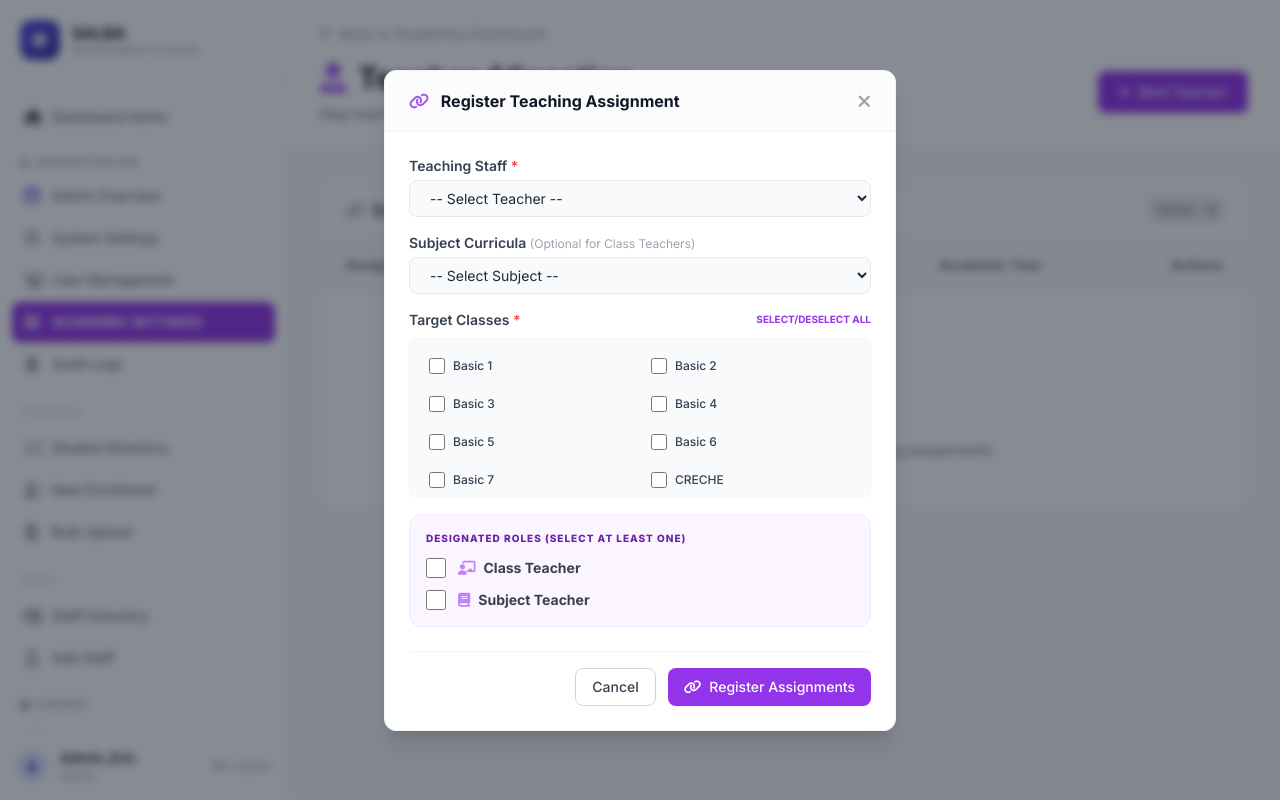
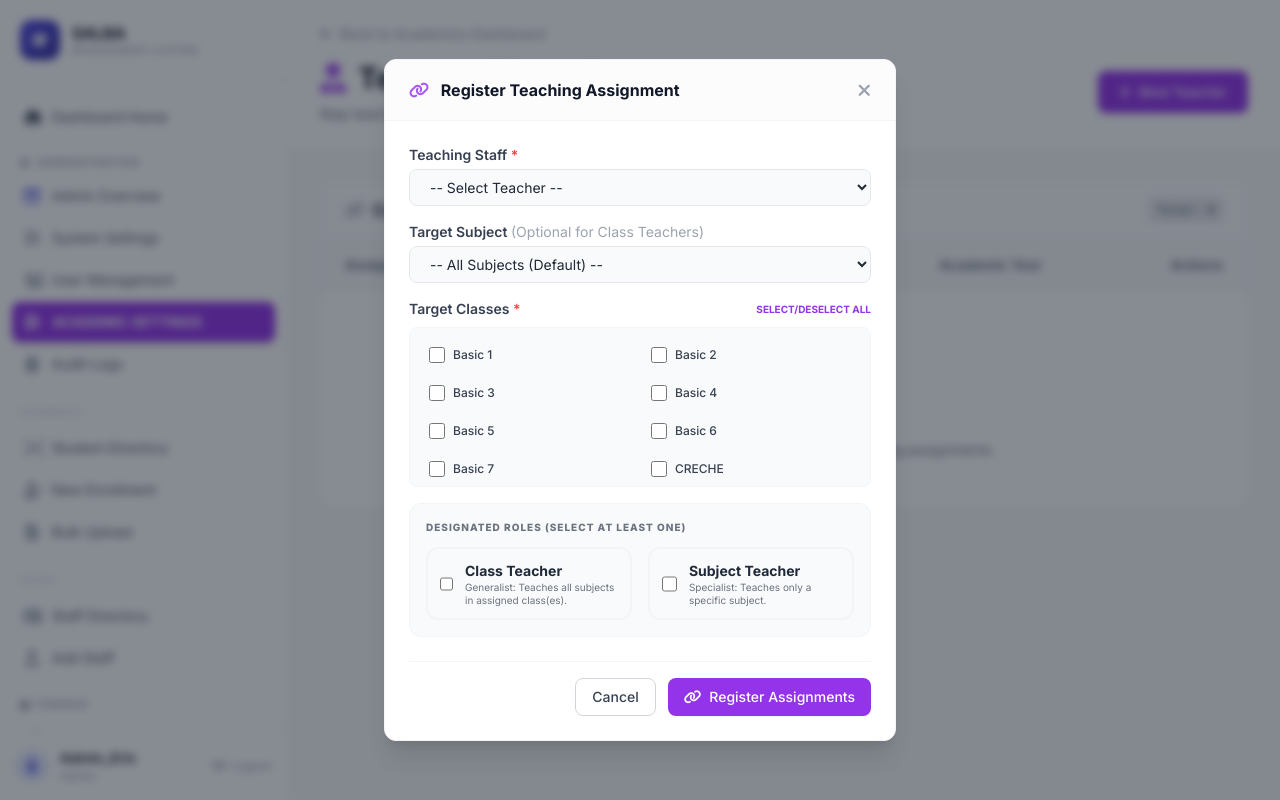
Before and after one commit to EricBaidoo/Salba-Account-System, a PHP site: page /pages/academics/teacher_allocation.php in a window 1280 px wide, after a click on "Bind Teacher". Run offline with PHP 8.4, Linux system fonts and the light colour scheme; a user stored in the database is signed in; data comes from the database, SQL or seed files in the repository; data that the repository does not hold is empty; some libraries are stand-ins or nearby versions.

```diff
--- a/pages/academics/teacher_allocation.php
+++ b/pages/academics/teacher_allocation.php
@@ -271,13 +271,14 @@ if(empty($classes_list)) {
                             ?>
                         </select>
                     </div>
-                    <div>
-                        <label class="block text-sm font-semibold text-gray-700 mb-1">Subject Curricula <span class="text-xs text-gray-400 font-normal">(Optional for Class Teachers)</span></label>
+                    <div id="subject_selection_group">
+                        <label class="block text-sm font-semibold text-gray-700 mb-1">Target Subject <span id="subject_req_indicator"></span></label>
                         <select name="subject_id" id="subject_select" class="w-full px-4 py-2 border border-gray-200 rounded-lg text-sm bg-gray-50 focus:bg-white focus:outline-none focus:ring-2 focus:ring-purple-500 transition-colors">
-                            <option value="">-- Select Subject --</option>
+                            <option value="0">-- All Subjects (Default) --</option>
                             <?php
-                            if ($subjects) {
-                                while ($sub = $subjects->fetch_assoc()) {
+                            $subjects_res = $conn->query("SELECT id, name as subject_name FROM subjects ORDER BY name");
+                            if ($subjects_res) {
+                                while ($sub = $subjects_res->fetch_assoc()) {
                                     echo '<option value="' . $sub['id'] . '">' . htmlspecialchars($sub['subject_name']) . '</option>';
                                 }
                             }
@@ -299,20 +300,22 @@ if(empty($classes_list)) {
                         </div>
                     </div>
 
-                    <div class="bg-purple-50 p-4 rounded-xl border border-purple-100 space-y-3">
-                        <p class="text-[10px] font-black text-purple-800 uppercase tracking-widest mb-2">Designated Roles (Select at least one)</p>
-                        <div class="flex flex-col gap-3">
-                            <label class="flex items-center gap-3 cursor-pointer group">
-                                <input type="checkbox" name="is_class_teacher" class="w-5 h-5 rounded border-purple-300 text-purple-600 focus:ring-purple-500 cursor-pointer">
-                                <span class="text-sm font-bold text-gray-700 group-hover:text-purple-700 transition-colors flex items-center gap-2">
-                                    <i class="fas fa-chalkboard-user text-purple-400"></i> Class Teacher
-                                </span>
+                    <div class="bg-gray-50 p-4 rounded-xl border border-gray-100 space-y-3">
+                        <p class="text-[10px] font-black text-gray-500 uppercase tracking-widest mb-2">Designated Roles (Select at least one)</p>
+                        <div class="grid grid-cols-2 gap-4">
+                            <label class="flex items-center gap-3 p-3 rounded-xl border-2 border-gray-100 cursor-pointer hover:bg-purple-50 hover:border-purple-200 transition-all group role-checkbox-container" data-role="class">
+                                <input type="checkbox" name="is_class_teacher" id="is_class_teacher" class="w-5 h-5 rounded border-gray-300 text-purple-600 focus:ring-purple-500">
+                                <div>
+                                    <span class="block text-sm font-bold text-gray-800">Class Teacher</span>
+                                    <span class="block text-[10px] text-gray-500 leading-tight">Generalist: Teaches all subjects in assigned class(es).</span>
+                                </div>
                             </label>
-                            <label class="flex items-center gap-3 cursor-pointer group">
-                                <input type="checkbox" name="is_subject_teacher" class="w-5 h-5 rounded border-purple-300 text-purple-600 focus:ring-purple-500 cursor-pointer">
-                                <span class="text-sm font-bold text-gray-700 group-hover:text-purple-700 transition-colors flex items-center gap-2">
-                                    <i class="fas fa-book text-purple-400"></i> Subject Teacher
-                                </span>
+                            <label class="flex items-center gap-3 p-3 rounded-xl border-2 border-gray-100 cursor-pointer hover:bg-blue-50 hover:border-blue-200 transition-all group role-checkbox-container" data-role="subject">
+                                <input type="checkbox" name="is_subject_teacher" id="is_subject_teacher" class="w-5 h-5 rounded border-gray-300 text-blue-600 focus:ring-blue-500">
+                                <div>
+                                    <span class="block text-sm font-bold text-gray-800">Subject Teacher</span>
+                                    <span class="block text-[10px] text-gray-500 leading-tight">Specialist: Teaches only a specific subject.</span>
+                                </div>
                             </label>
                         </div>
                     </div>
@@ -331,17 +334,36 @@ if(empty($classes_list)) {
     </div>
 
     <script>
-        // Dynamic Validation: Require subject only if 'Subject Teacher' is checked
+        const subjectCheck = document.getElementById('is_subject_teacher');
+        const classCheck = document.getElementById('is_class_teacher');
         const subjectSelect = document.getElementById('subject_select');
-        const subjectCheck = document.querySelector('input[name="is_subject_teacher"]');
+        const subjectIndicator = document.getElementById('subject_req_indicator');
+        const subjectGroup = document.getElementById('subject_selection_group');
 
         function updateSubjectRequirement() {
+            // Visual feedback for role selection
+            document.querySelectorAll('.role-checkbox-container').forEach(container => {
+                const input = container.querySelector('input');
+                if (input.checked) {
+                    container.classList.add(input.id === 'is_class_teacher' ? 'bg-purple-50' : 'bg-blue-50');
+                    container.classList.add(input.id === 'is_class_teacher' ? 'border-purple-500' : 'border-blue-500');
+                } else {
+                    container.classList.remove('bg-purple-50', 'bg-blue-50', 'border-purple-500', 'border-blue-500');
+                }
+            });
+
             if (subjectCheck.checked) {
                 subjectSelect.setAttribute('required', 'required');
-                subjectSelect.previousElementSibling.querySelector('span').innerHTML = '<span class="text-red-500">*</span>';
+                subjectIndicator.innerHTML = '<span class="text-red-500">*</span>';
+                subjectGroup.classList.remove('opacity-50');
+                // Ensure they don't leave it on "All Subjects" if they are specifically a Subject Teacher
+                if (subjectSelect.value === '0') subjectSelect.value = '';
             } else {
                 subjectSelect.removeAttribute('required');
-                subjectSelect.previousElementSibling.querySelector('span').innerHTML = '<span class="text-gray-400 font-normal">(Optional for Class Teachers)</span>';
+                subjectIndicator.innerHTML = '<span class="text-gray-400 font-normal">(Optional for Class Teachers)</span>';
+                if (classCheck.checked) {
+                    subjectSelect.value = '0'; // Default to "All Subjects"
+                }
             }
         }
 
@@ -352,6 +374,7 @@ if(empty($classes_list)) {
         }
 
         subjectCheck.addEventListener('change', updateSubjectRequirement);
+        classCheck.addEventListener('change', updateSubjectRequirement);
         updateSubjectRequirement(); // init
     </script>
 
```
Also changed, not shown: pages/academics/grades.php (+17 -10 lines), pages/academics/print_transcript.php (+21 -2 lines).
